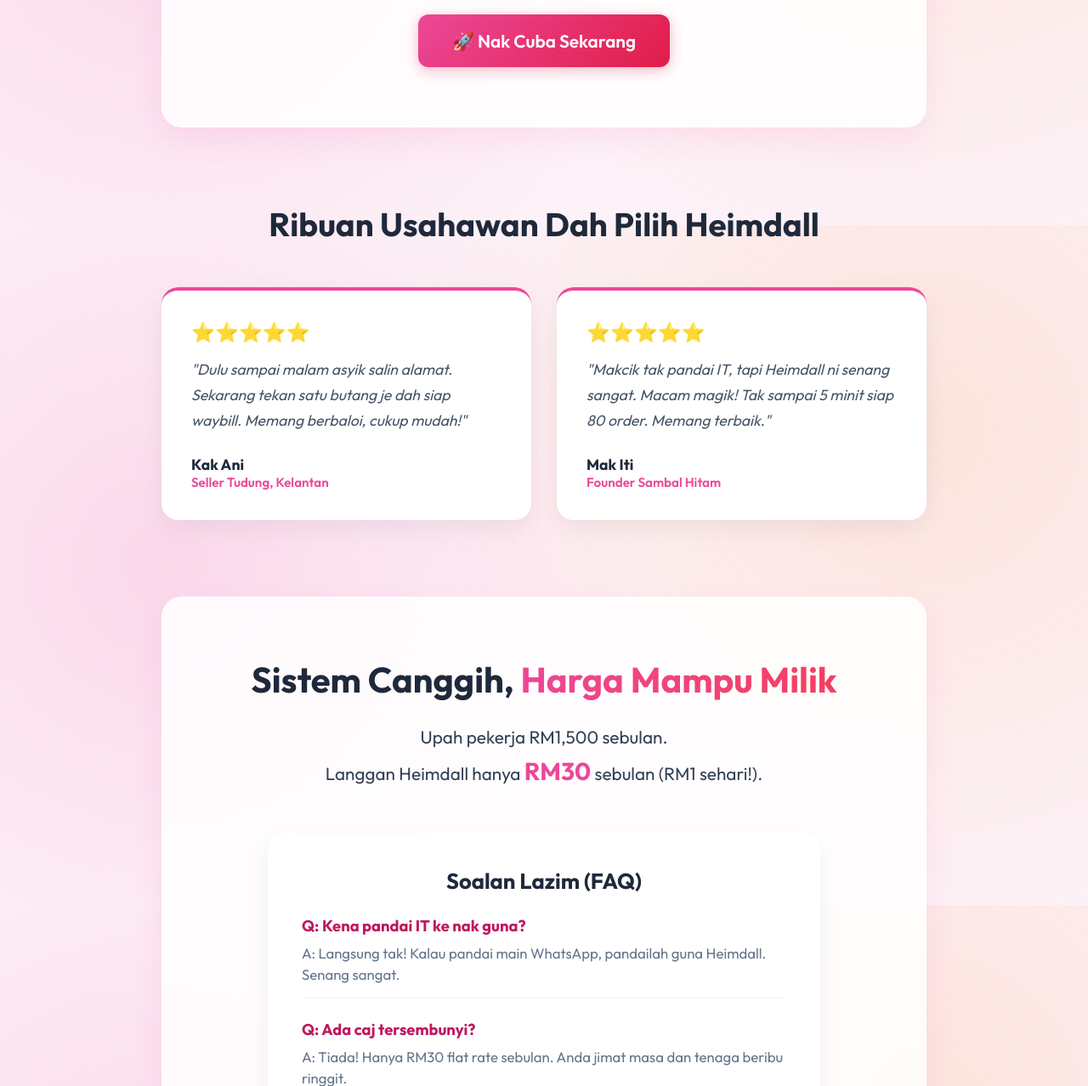
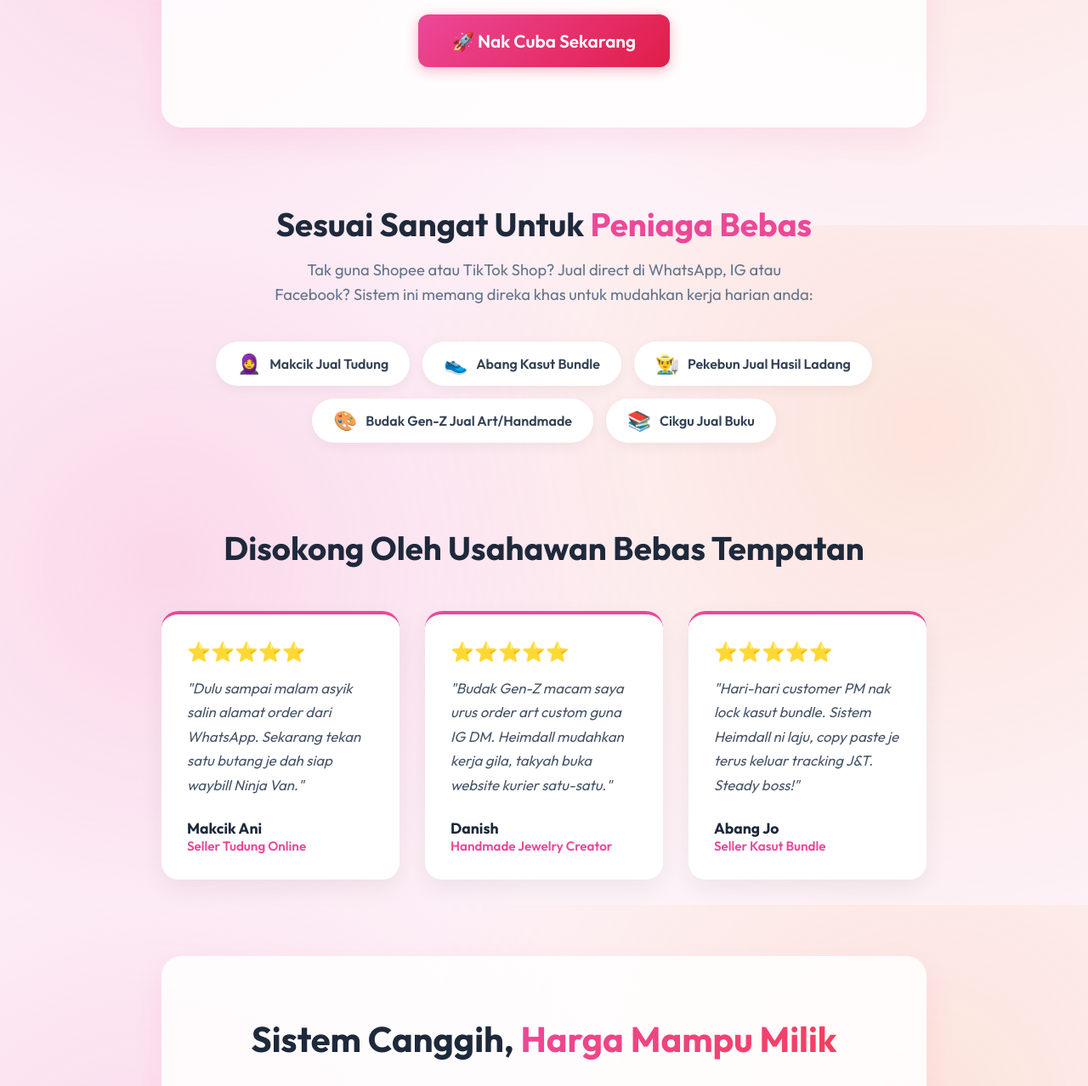
Before and after one commit to amarasraf/Heimdall, a FastAPI app: page / in a window 1280 px wide. Shown: the part 2135-3413 px from the top of the page at 85% size. Run offline with FastAPI, Linux system fonts and the light colour scheme; some libraries are stand-ins or nearby versions.

Commit message:
feat: add diverse target market personas and testimonials to landing page

```diff
--- a/templates/index.html
+++ b/templates/index.html
@@ -461,22 +461,58 @@
       </div>
     </div>
 
+    <!-- 3.5 Target Audience Section -->
+    <div style="margin-bottom: 100px; text-align: center;">
+      <h3 style="font-size: 2.4rem; font-weight: 800; margin-bottom: 15px; color: #1e293b;">Sesuai Sangat Untuk <span style="color:var(--primary);">Peniaga Bebas</span></h3>
+      <p style="color: var(--text-muted); font-size: 1.15rem; margin-bottom: 40px; max-width: 650px; margin-left: auto; margin-right: auto; line-height: 1.6;">
+        Tak guna Shopee atau TikTok Shop? Jual direct di WhatsApp, IG atau Facebook? Sistem ini memang direka khas untuk mudahkan kerja harian anda:
+      </p>
+
+      <div style="display: flex; gap: 15px; flex-wrap: wrap; justify-content: center; max-width: 900px; margin: 0 auto;">
+        <div style="background: white; border-radius: 50px; padding: 12px 25px; box-shadow: 0 4px 15px rgba(0,0,0,0.05); font-weight: 600; color: #334155; display: flex; align-items: center; gap: 10px;">
+          <span style="font-size: 1.4rem;">🧕</span> Makcik Jual Tudung
+        </div>
+        <div style="background: white; border-radius: 50px; padding: 12px 25px; box-shadow: 0 4px 15px rgba(0,0,0,0.05); font-weight: 600; color: #334155; display: flex; align-items: center; gap: 10px;">
+          <span style="font-size: 1.4rem;">👟</span> Abang Kasut Bundle
+        </div>
+        <div style="background: white; border-radius: 50px; padding: 12px 25px; box-shadow: 0 4px 15px rgba(0,0,0,0.05); font-weight: 600; color: #334155; display: flex; align-items: center; gap: 10px;">
+          <span style="font-size: 1.4rem;">👨‍🌾</span> Pekebun Jual Hasil Ladang
+        </div>
+        <div style="background: white; border-radius: 50px; padding: 12px 25px; box-shadow: 0 4px 15px rgba(0,0,0,0.05); font-weight: 600; color: #334155; display: flex; align-items: center; gap: 10px;">
+          <span style="font-size: 1.4rem;">🎨</span> Budak Gen-Z Jual Art/Handmade
+        </div>
+        <div style="background: white; border-radius: 50px; padding: 12px 25px; box-shadow: 0 4px 15px rgba(0,0,0,0.05); font-weight: 600; color: #334155; display: flex; align-items: center; gap: 10px;">
+          <span style="font-size: 1.4rem;">📚</span> Cikgu Jual Buku
+        </div>
+      </div>
+    </div>
+
     <!-- 4. Social Proof -->
     <div style="margin-bottom: 90px; text-align: center;">
-      <h3 style="font-size: 2.4rem; font-weight: 800; margin-bottom: 50px; color: #1e293b;">Ribuan Usahawan Dah Pilih Heimdall</h3>
+      <h3 style="font-size: 2.4rem; font-weight: 800; margin-bottom: 50px; color: #1e293b;">Disokong Oleh Usahawan Bebas Tempatan</h3>
       <div style="display: flex; gap: 30px; flex-wrap: wrap; justify-content: center; text-align: left;">
-        <div class="testimonial-card">
+
+        <div class="testimonial-card" style="padding: 30px;">
           <div style="color: #fbbf24; font-size: 1.4rem; margin-bottom: 15px;">⭐⭐⭐⭐⭐</div>
-          <p style="font-size: 1.1rem; font-style: italic; color: #475569; margin-bottom: 25px; line-height: 1.7;">"Dulu sampai malam asyik salin alamat. Sekarang tekan satu butang je dah siap waybill. Memang berbaloi, cukup mudah!"</p>
-          <div style="font-weight: 800; color: #1e293b; font-size: 1.1rem;">Kak Ani</div>
-          <div style="color: var(--primary); font-size: 0.95rem; font-weight: 600;">Seller Tudung, Kelantan</div>
+          <p style="font-size: 1.05rem; font-style: italic; color: #475569; margin-bottom: 25px; line-height: 1.7;">"Dulu sampai malam asyik salin alamat order dari WhatsApp. Sekarang tekan satu butang je dah siap waybill Ninja Van."</p>
+          <div style="font-weight: 800; color: #1e293b; font-size: 1.1rem;">Makcik Ani</div>
+          <div style="color: var(--primary); font-size: 0.95rem; font-weight: 600;">Seller Tudung Online</div>
         </div>
-        <div class="testimonial-card">
+
+        <div class="testimonial-card" style="padding: 30px;">
           <div style="color: #fbbf24; font-size: 1.4rem; margin-bottom: 15px;">⭐⭐⭐⭐⭐</div>
-          <p style="font-size: 1.1rem; font-style: italic; color: #475569; margin-bottom: 25px; line-height: 1.7;">"Makcik tak pandai IT, tapi Heimdall ni senang sangat. Macam magik! Tak sampai 5 minit siap 80 order. Memang terbaik."</p>
-          <div style="font-weight: 800; color: #1e293b; font-size: 1.1rem;">Mak Iti</div>
-          <div style="color: var(--primary); font-size: 0.95rem; font-weight: 600;">Founder Sambal Hitam</div>
+          <p style="font-size: 1.05rem; font-style: italic; color: #475569; margin-bottom: 25px; line-height: 1.7;">"Budak Gen-Z macam saya urus order art custom guna IG DM. Heimdall mudahkan kerja gila, takyah buka website kurier satu-satu."</p>
+          <div style="font-weight: 800; color: #1e293b; font-size: 1.1rem;">Danish</div>
+          <div style="color: var(--primary); font-size: 0.95rem; font-weight: 600;">Handmade Jewelry Creator</div>
         </div>
+
+        <div class="testimonial-card" style="padding: 30px;">
+          <div style="color: #fbbf24; font-size: 1.4rem; margin-bottom: 15px;">⭐⭐⭐⭐⭐</div>
+          <p style="font-size: 1.05rem; font-style: italic; color: #475569; margin-bottom: 25px; line-height: 1.7;">"Hari-hari customer PM nak lock kasut bundle. Sistem Heimdall ni laju, copy paste je terus keluar tracking J&T. Steady boss!"</p>
+          <div style="font-weight: 800; color: #1e293b; font-size: 1.1rem;">Abang Jo</div>
+          <div style="color: var(--primary); font-size: 0.95rem; font-weight: 600;">Seller Kasut Bundle</div>
+        </div>
+
       </div>
     </div>
 
```
